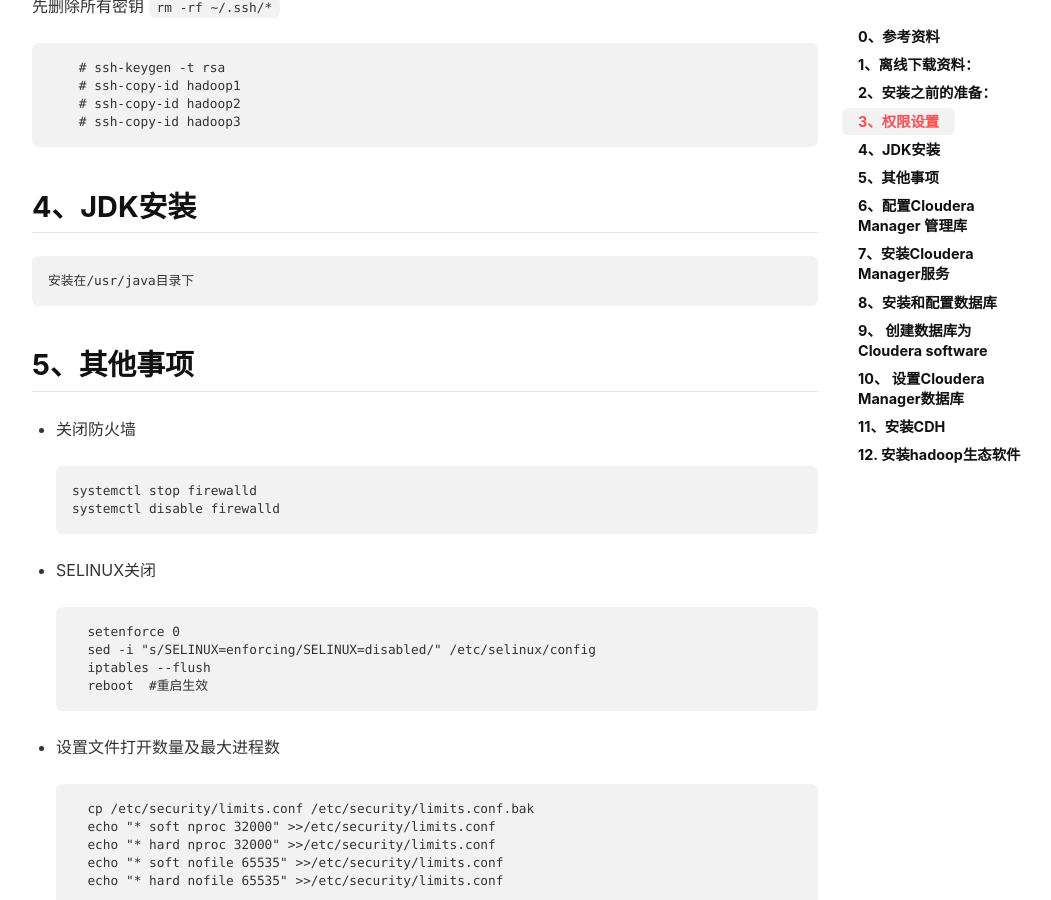
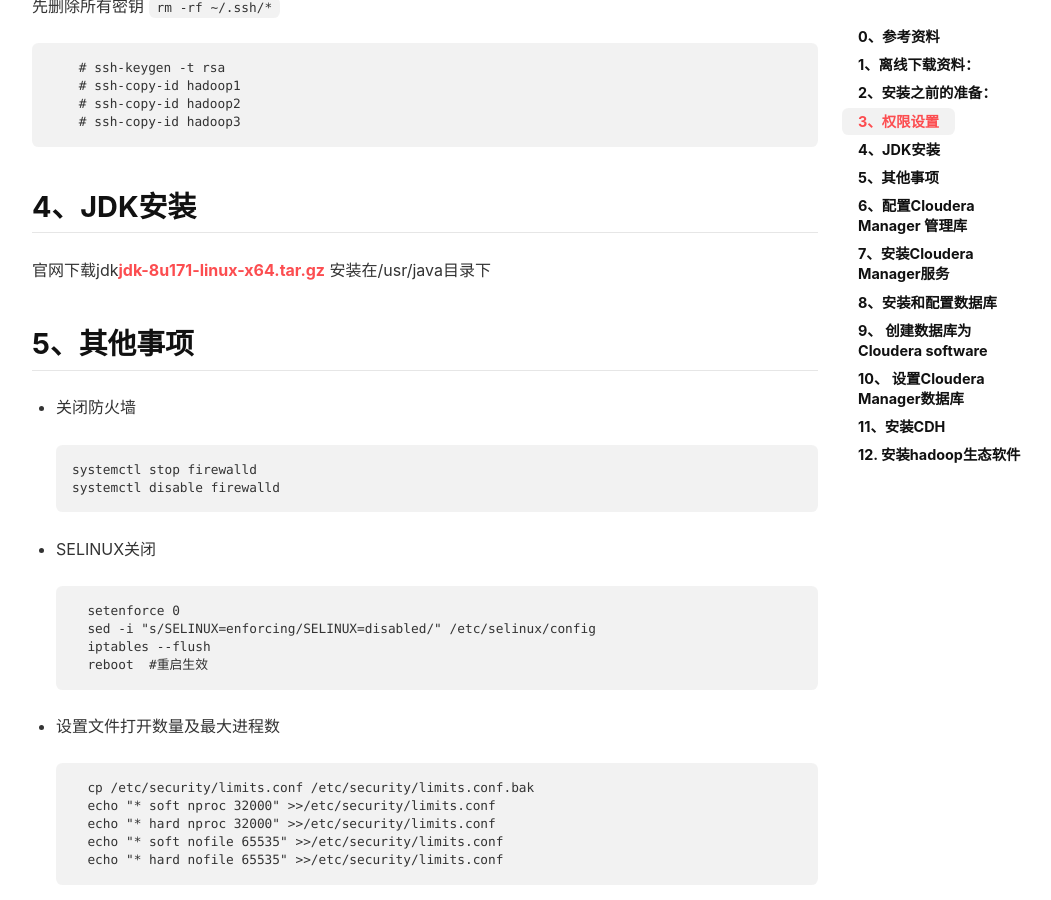
Before and after one commit to Ccccong/Ccccong.github.io, a Jekyll site: the page built from _posts/2018-07-03-Hadoop 集群搭建.md, in a window 1280 px wide and 900 px high, scrolled down 2027 px. Shown: the whole window, without its empty margins (105-1156 px from the left). Built offline with Jekyll 4.4.1, drawn with Linux system fonts in a browser that asks for light colours; nearby versions of some CDN libraries.

Commit message:
Update Hadoop 集群搭建

```diff
--- a/_posts/2018-07-03-Hadoop 集群搭建.md
+++ b/_posts/2018-07-03-Hadoop 集群搭建.md
@@ -60,6 +60,7 @@
 
 
 ## 4、JDK安装
+   官网下载jdk[jdk-8u171-linux-x64.tar.gz](http://www.oracle.com/technetwork/java/javase/downloads/jdk8-downloads-2133151.html)
     安装在/usr/java目录下
 
 ## 5、其他事项
```
